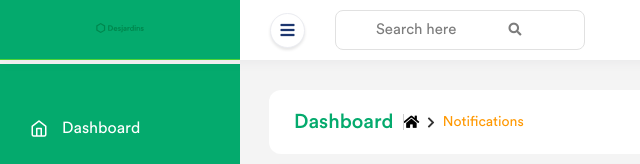
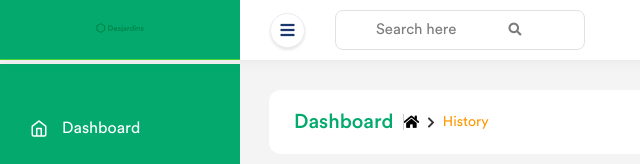
Before and after one commit to faithhub/Desjardins-prototype-1, a plain HTML site: page history.html in a window 1280 px wide. Shown: the top 164 px of the page, 0-640 px from the left. Drawn offline with nearby package versions, Linux system fonts and the light colour scheme; files whose address does not match are found by name.

Commit message:
latest update

```diff
--- a/history.html
+++ b/history.html
@@ -143,7 +143,7 @@
                             <div class="d-flex align-items-center">
                                 <h5 class="page-title"><a href="index.html">Dashboard</a></h5>
                                 <li class="breadcrumb-item"><i class="fas fa-home"></i></li>
-                                <li class="breadcrumb-item active"> Notifications</li>
+                                <li class="breadcrumb-item active"> History</li>
                             </div>
                         </div>
                     </div>
```
